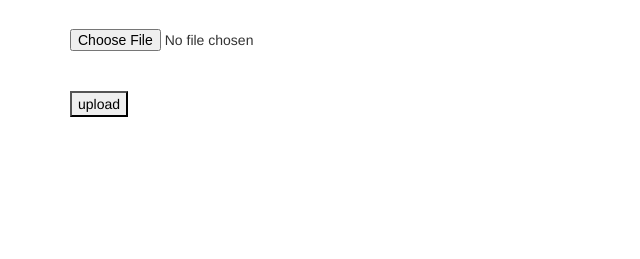
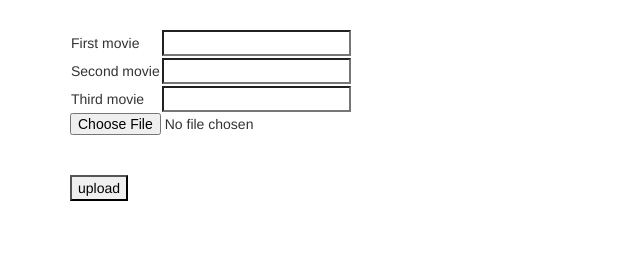
Before and after one commit to Knight-X/kazamiblog, a CodeIgniter app: page /index.php/upload/index in a window 1280 px wide. Shown: the part 541-800 px from the top of the page, without its empty margins (0-640 px from the left). Run offline with CodeIgniter, Linux system fonts and the light colour scheme.

Commit message:
achieve the view of the upload

```diff
--- a/application/logs/log-2014-11-03.php
+++ b/application/logs/log-2014-11-03.php
@@ -3,3 +3,9 @@
 ERROR - 2014-11-03 14:54:29 --> Severity: Warning  --> date(): It is not safe to rely on the system's timezone settings. You are *required* to use the date.timezone setting or the date_default_timezone_set() function. In case you used any of those methods and you are still getting this warning, you most likely misspelled the timezone identifier. We selected the timezone 'UTC' for now, but please set date.timezone to select your timezone. /usr/share/nginx/html/codeigniter/system/libraries/Log.php 86
 ERROR - 2014-11-03 14:54:29 --> Severity: Warning  --> date(): It is not safe to rely on the system's timezone settings. You are *required* to use the date.timezone setting or the date_default_timezone_set() function. In case you used any of those methods and you are still getting this warning, you most likely misspelled the timezone identifier. We selected the timezone 'UTC' for now, but please set date.timezone to select your timezone. /usr/share/nginx/html/codeigniter/system/libraries/Log.php 99
 ERROR - 2014-11-03 14:54:29 --> 404 Page Not Found --> favicon.ico
+ERROR - 2014-11-03 15:20:54 --> Severity: Warning  --> date(): It is not safe to rely on the system's timezone settings. You are *required* to use the date.timezone setting or the date_default_timezone_set() function. In case you used any of those methods and you are still getting this warning, you most likely misspelled the timezone identifier. We selected the timezone 'UTC' for now, but please set date.timezone to select your timezone. /usr/share/nginx/html/codeigniter/system/libraries/Log.php 86
+ERROR - 2014-11-03 15:20:54 --> Severity: Warning  --> date(): It is not safe to rely on the system's timezone settings. You are *required* to use the date.timezone setting or the date_default_timezone_set() function. In case you used any of those methods and you are still getting this warning, you most likely misspelled the timezone identifier. We selected the timezone 'UTC' for now, but please set date.timezone to select your timezone. /usr/share/nginx/html/codeigniter/system/libraries/Log.php 99
+ERROR - 2014-11-03 15:20:54 --> 404 Page Not Found --> loging
+ERROR - 2014-11-03 15:21:33 --> Severity: Warning  --> date(): It is not safe to rely on the system's timezone settings. You are *required* to use the date.timezone setting or the date_default_timezone_set() function. In case you used any of those methods and you are still getting this warning, you most likely misspelled the timezone identifier. We selected the timezone 'UTC' for now, but please set date.timezone to select your timezone. /usr/share/nginx/html/codeigniter/system/libraries/Log.php 86
+ERROR - 2014-11-03 15:21:33 --> Severity: Warning  --> date(): It is not safe to rely on the system's timezone settings. You are *required* to use the date.timezone setting or the date_default_timezone_set() function. In case you used any of those methods and you are still getting this warning, you most likely misspelled the timezone identifier. We selected the timezone 'UTC' for now, but please set date.timezone to select your timezone. /usr/share/nginx/html/codeigniter/system/libraries/Log.php 99
+ERROR - 2014-11-03 15:21:33 --> 404 Page Not Found --> Author not found
--- a/application/views/upload_form.php
+++ b/application/views/upload_form.php
@@ -6,14 +6,33 @@
 
     <?php echo $error; ?>
 
-    <?php echo form_open_multipart('upload/do_upload'); ?>
+      <form action="<?=site_url("upload/set_script"); ?>" method="post">
+        <table>
+          <tr>
+             <td>First movie</td>
+               <td><input type="text" name="first" /></td>
+          </tr>
+          <tr>
+             <td>Second movie</td>
+             <td><input type="text" name="second" /></td>
+          </tr>
+          <tr>
+             <td>Third movie</td>
+             <td><input type="text" name="third" /></td>
+          </tr>
+        </table>
+      </form>
 
-    <input type="file" name="userfile" size="20" />
-    <br /><br />
+      <div class="uploadform">
+      <?php echo form_open_multipart('upload/do_upload'); ?>
 
-    <input type="submit" value="upload" />
+      <input type="file" name="userfile" size="20" />
+      <br /><br />
 
-    </form>
+      <input type="submit" value="upload" />
+
+      </form>
+    </div>
    </div>
  </div>
   <?php include("_site_footer.php"); ?>
```
Also changed, not shown: 1 other file.
